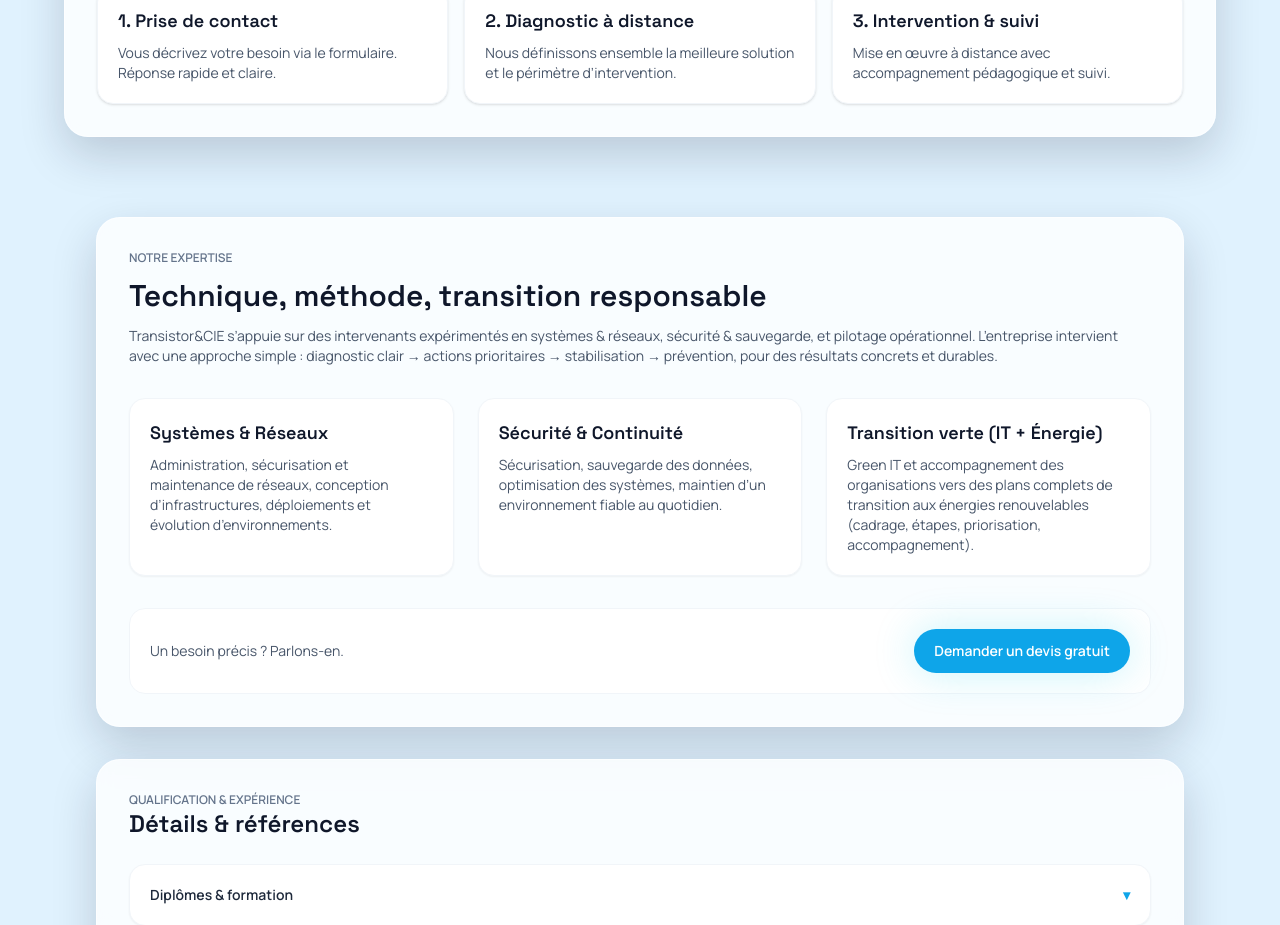
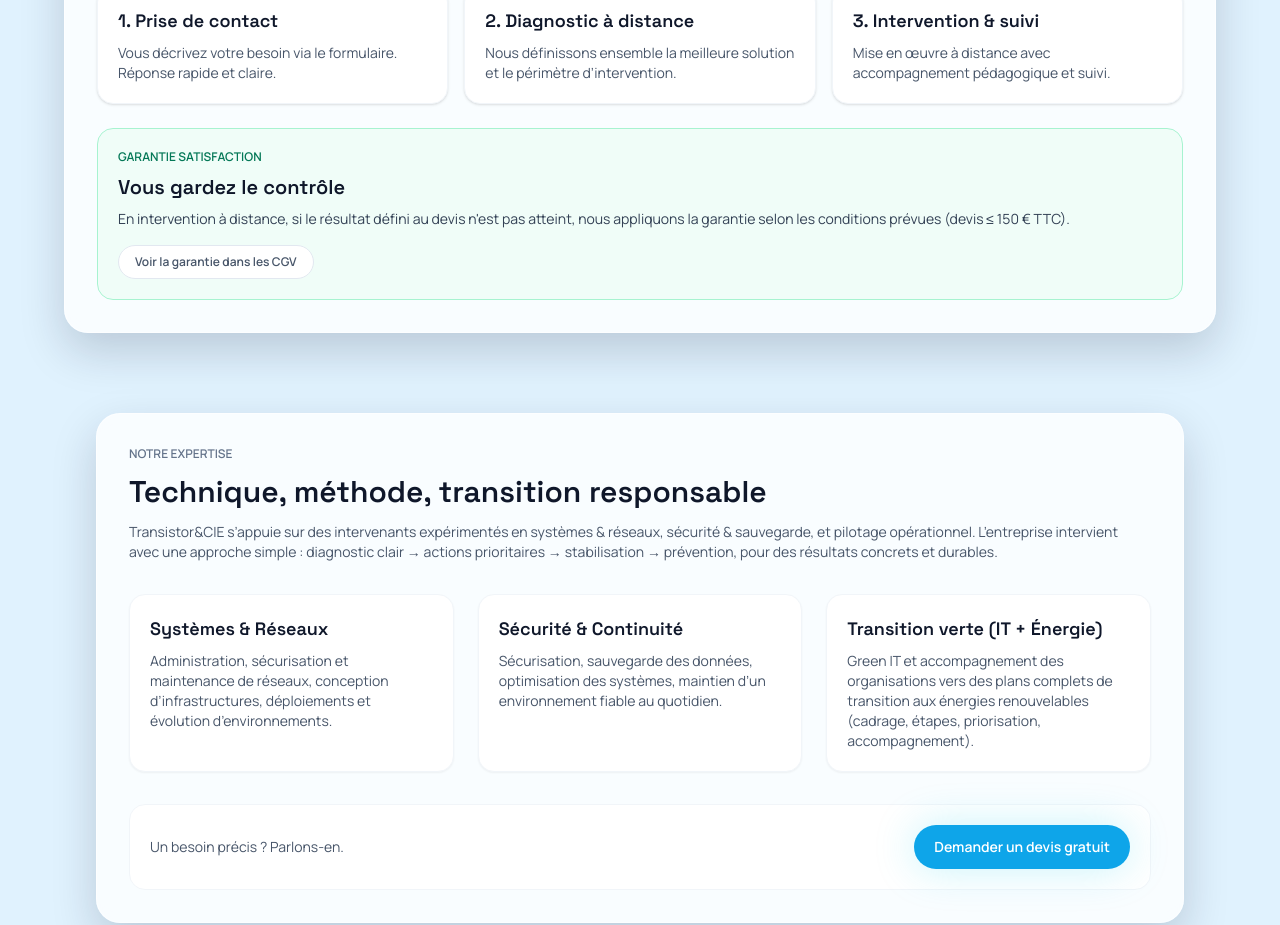
Before and after one commit to Lastrawx/Transistor-CIE, a React (Vite) app: page / in a window 1280 px wide. Shown: the part 1340-2265 px from the top of the page. Built offline with nearby package versions, Linux system fonts and the light colour scheme.

Commit message:
Renforce la visibilité de la garantie sur les pages clés

```diff
--- /dev/null
+++ b/src/components/GuaranteeHighlight.tsx
@@ -0,0 +1,27 @@
+import { Link } from 'react-router-dom'
+
+type GuaranteeHighlightProps = {
+  compact?: boolean
+}
+
+const GuaranteeHighlight = ({ compact = false }: GuaranteeHighlightProps) => {
+  return (
+    <div className={`rounded-2xl border border-emerald-200 bg-emerald-50/70 ${compact ? 'p-4' : 'p-5'}`}>
+      <div className="space-y-2">
+        <p className="text-xs font-semibold uppercase text-emerald-700">Garantie satisfaction</p>
+        <h3 className={`${compact ? 'text-lg' : 'text-xl'} font-semibold text-slate-900`}>Vous gardez le contrôle</h3>
+        <p className="text-sm text-slate-700">
+          En intervention à distance, si le résultat défini au devis n&apos;est pas atteint, nous appliquons la garantie
+          selon les conditions prévues (devis ≤ 150 € TTC).
+        </p>
+      </div>
+      <div className="mt-4">
+        <Link to="/cgv-cgu#garantie-satisfaction" className="btn-ghost">
+          Voir la garantie dans les CGV
+        </Link>
+      </div>
+    </div>
+  )
+}
+
+export default GuaranteeHighlight
--- a/src/pages/Contact.tsx
+++ b/src/pages/Contact.tsx
@@ -1,6 +1,7 @@
 import SEO from '../components/SEO'
 import ContactForm from '../components/ContactForm'
 import PillBanner from '../components/PillBanner'
+import GuaranteeHighlight from '../components/GuaranteeHighlight'
 import { instagram } from '../content/instagram'
 
 const Contact = () => {
@@ -20,6 +21,7 @@ const Contact = () => {
               Décrivez votre besoin et recevez une proposition claire. Interventions 100% à distance.
             </p>
             <PillBanner />
+            <GuaranteeHighlight compact />
             <div className="rounded-2xl border border-slate-100 bg-white p-5">
               <p className="text-sm font-semibold text-slate-800">Instagram</p>
               <a
--- a/src/pages/Entreprise.tsx
+++ b/src/pages/Entreprise.tsx
@@ -3,6 +3,7 @@ import Hero from '../components/Hero'
 import PillBanner from '../components/PillBanner'
 import ServiceGrid from '../components/ServiceGrid'
 import ContactModal from '../components/ContactModal'
+import GuaranteeHighlight from '../components/GuaranteeHighlight'
 import SEO from '../components/SEO'
 import { entrepriseServices, type Service } from '../content/services'
 import heroEntreprise from '../assets/hero-entreprise.webp'
@@ -44,6 +45,7 @@ const Entreprise = () => {
 
       <section className="container-page space-y-6">
         <PillBanner />
+        <GuaranteeHighlight compact />
         <div id="services" className="space-y-6">
           <h2 className="text-3xl font-semibold text-slate-900">Services pour entreprises</h2>
           <p className="text-sm text-slate-600">
--- a/src/pages/Home.tsx
+++ b/src/pages/Home.tsx
@@ -2,6 +2,7 @@ import { Link } from 'react-router-dom'
 import Hero from '../components/Hero'
 import ProfileChoice from '../components/ProfileChoice'
 import PillBanner from '../components/PillBanner'
+import GuaranteeHighlight from '../components/GuaranteeHighlight'
 import SEO from '../components/SEO'
 import { instagram } from '../content/instagram'
 import heroHome from '../assets/hero-home.webp'
@@ -105,6 +106,7 @@ const Home = () => {
               </div>
             ))}
           </div>
+          <GuaranteeHighlight />
         </div>
       </section>
 
--- a/src/pages/Particulier.tsx
+++ b/src/pages/Particulier.tsx
@@ -3,6 +3,7 @@ import Hero from '../components/Hero'
 import PillBanner from '../components/PillBanner'
 import ServiceGrid from '../components/ServiceGrid'
 import ContactModal from '../components/ContactModal'
+import GuaranteeHighlight from '../components/GuaranteeHighlight'
 import SEO from '../components/SEO'
 import { particulierServices, type Service } from '../content/services'
 import heroParticulier from '../assets/hero-particulier.webp'
@@ -44,6 +45,7 @@ const Particulier = () => {
 
       <section className="container-page space-y-6">
         <PillBanner />
+        <GuaranteeHighlight compact />
         <div id="services" className="space-y-6">
           <h2 className="text-3xl font-semibold text-slate-900">Services pour particuliers</h2>
           <p className="text-sm text-slate-600">
```
